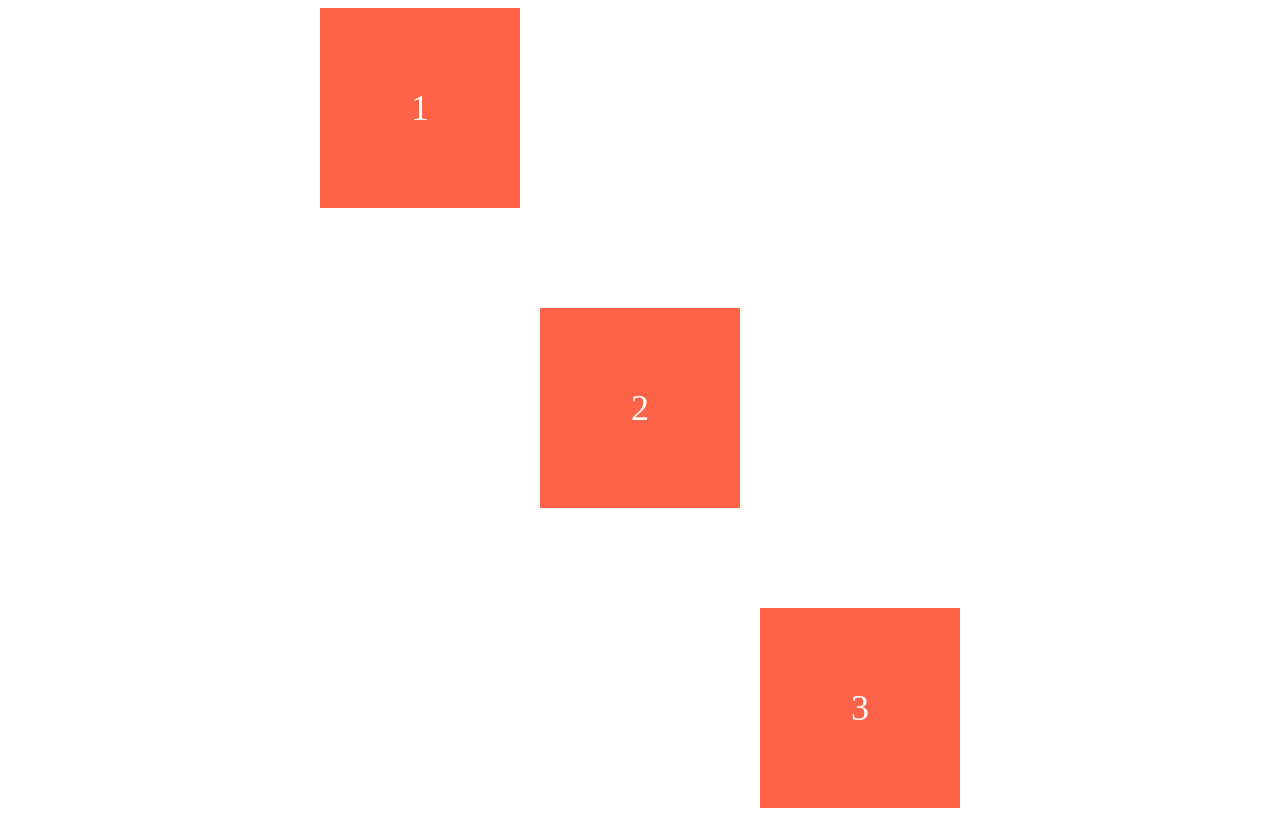
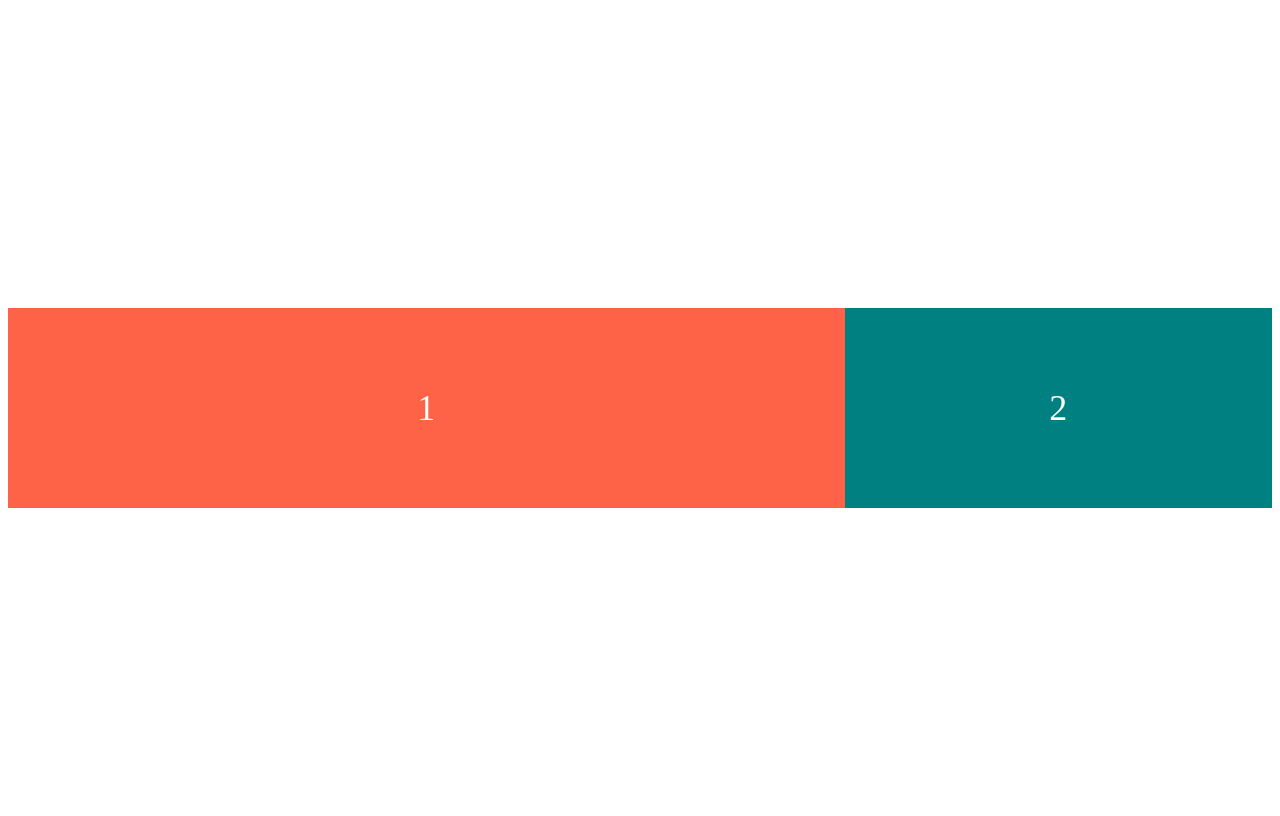
Before and after one commit to jiwonkim16/css-layout-masterclass, a plain HTML site: page index.html in a window 1280 px wide. Drawn offline with Linux system fonts and the light colour scheme.

Commit message:
🔥 flex-grow

```diff
--- a/index.html
+++ b/index.html
@@ -11,7 +11,6 @@
     <div class="father">
       <div class="box">1</div>
       <div class="box">2</div>
-      <div class="box">3</div>
     </div>
   </body>
 </html>
--- a/style.css
+++ b/style.css
@@ -1,15 +1,12 @@
 .father {
   display: flex;
   height: 100vh;
-  row-gap: 10px;
-  column-gap: 20px;
   justify-content: center;
   flex-flow: row wrap;
   align-items: center;
 }
 
 .box {
-  width: 200px;
   height: 200px;
   background-color: tomato;
   font-size: 36px;
@@ -17,11 +14,12 @@
   display: flex;
   align-items: center;
   justify-content: center;
-  order: 5;
 }
 .box:first-child {
-  align-self: flex-start;
+  background-color: tomato;
+  flex-grow: 2;
 }
 .box:last-child {
-  align-self: flex-end;
+  background-color: teal;
+  flex-grow: 1;
 }
```
